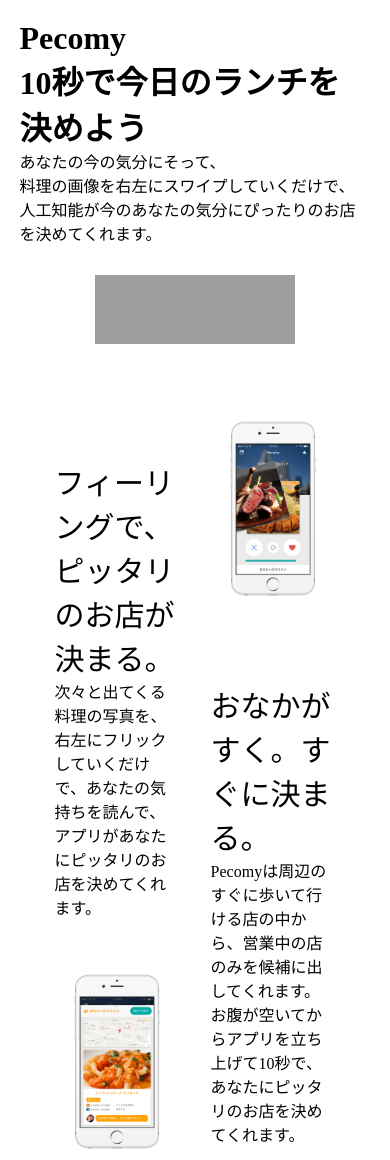
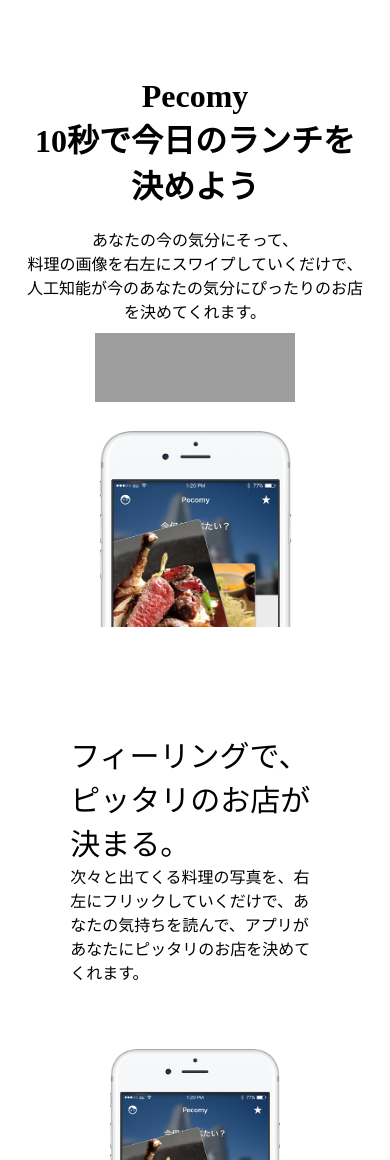
Before and after one commit to nakamaru/nakamaru.github.io, a website: page index.html in a window 390 px wide. Shown: the top 1160 px of the page. Drawn offline with Linux system fonts and the light colour scheme; grey boxes are pictures that could not be loaded.

Commit message:
tmp fix top sp page

```diff
--- a/sass/smartphone.scss
+++ b/sass/smartphone.scss
@@ -1,11 +1,6 @@
 /* smartPhone */
 @media screen and (max-width: 640px) {
 /*ここにスマホ用スタイルを記述*/
-body {
-  margin: 0px;
-  background-color: #FFFFFF;
-  font-size: 16px;
-}
 
 .wrapper {
     width: 100%;
@@ -13,54 +8,47 @@
 
 /* main-top */
   .main {
-    padding: 5%;
+    font-size: 32px;
+    padding: 20% 5% 50%;
+    text-align: center;
+    background-image: url(../img/device_swipe_top_sp.png);
+    background-size: 90%;
+    background-repeat: no-repeat;
+    background-position: center bottom;
+
     .main-text-large p {
-      font-size: 32px;
       font-weight: 600;
       margin: 0;
     }
+
+    .main-text-small {
+      margin-top: 20px;
+    }
+
     .main-text-small p {
       font-size: 16px;
       margin: 0 auto;
     }
   }
 
-
   .store-icon {
     display: block;
     width: 200px;
     height: 69px;
-    margin: 30px auto;
+    margin: 10px auto 30px;
   }
 
 /* sub-right-left */
   .sub-right, .sub-left {
+    padding: 15% 10% 5%;
+
     .sub-text {
-      width: 50%;
+      width: 100%;
       padding: 15% 0;
     }
-  }
 
-
-  .sub-right {
-    padding: 5% 10%;
-
-    .sub-text {
-      float: left;
-    }
     .sub-img img{
-      width: 50%;
-    }
-  }
-
-  .sub-left {
-    padding: 2% 10% 5%;
-
-    .sub-text {
-    float: right;
-    }
-    .sub-img img{
-      width: 50%;
+      width: 100%;
     }
   }
 
```
Also changed, not shown: css/smartphone.css, img/device_swipe_top_sp.png (added).
